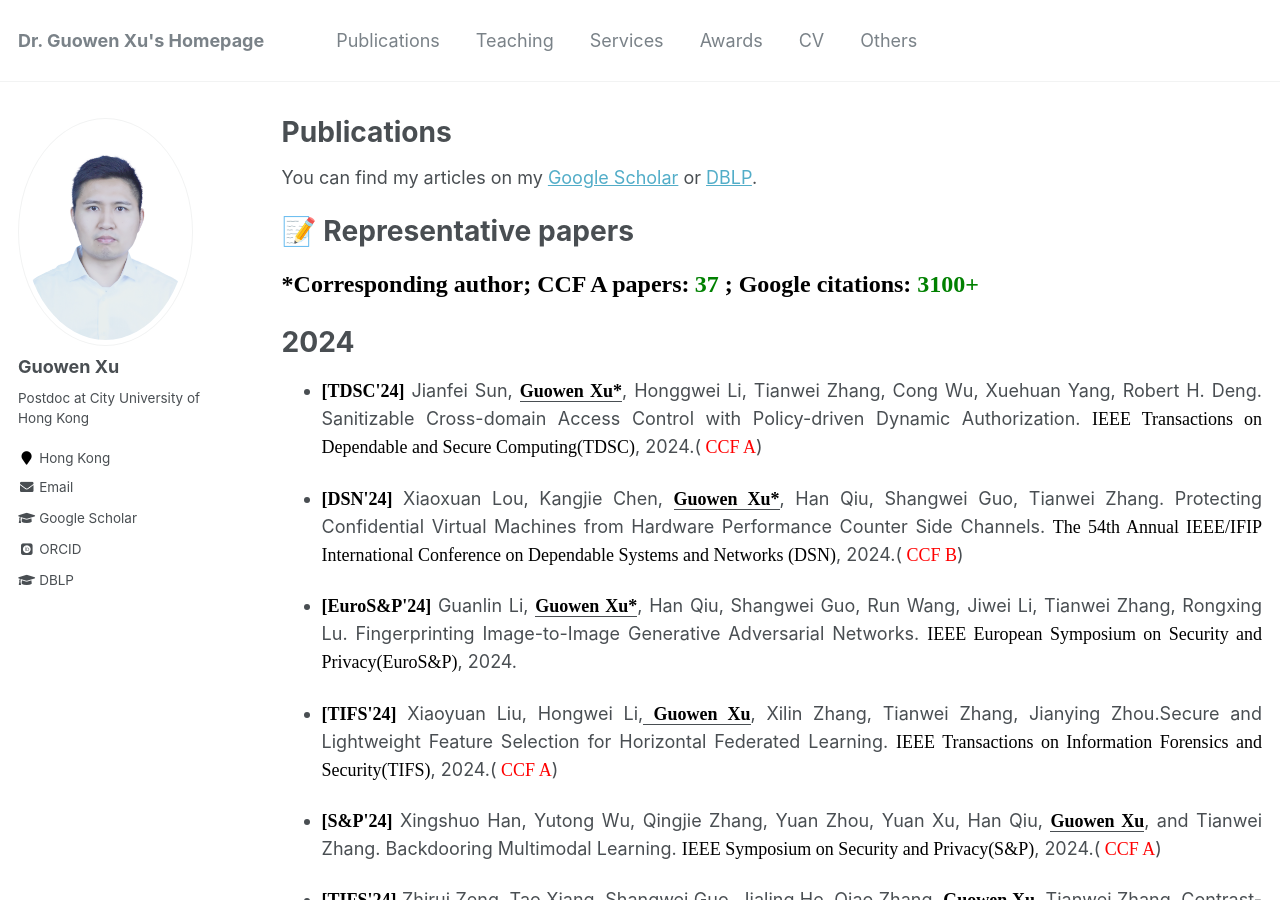
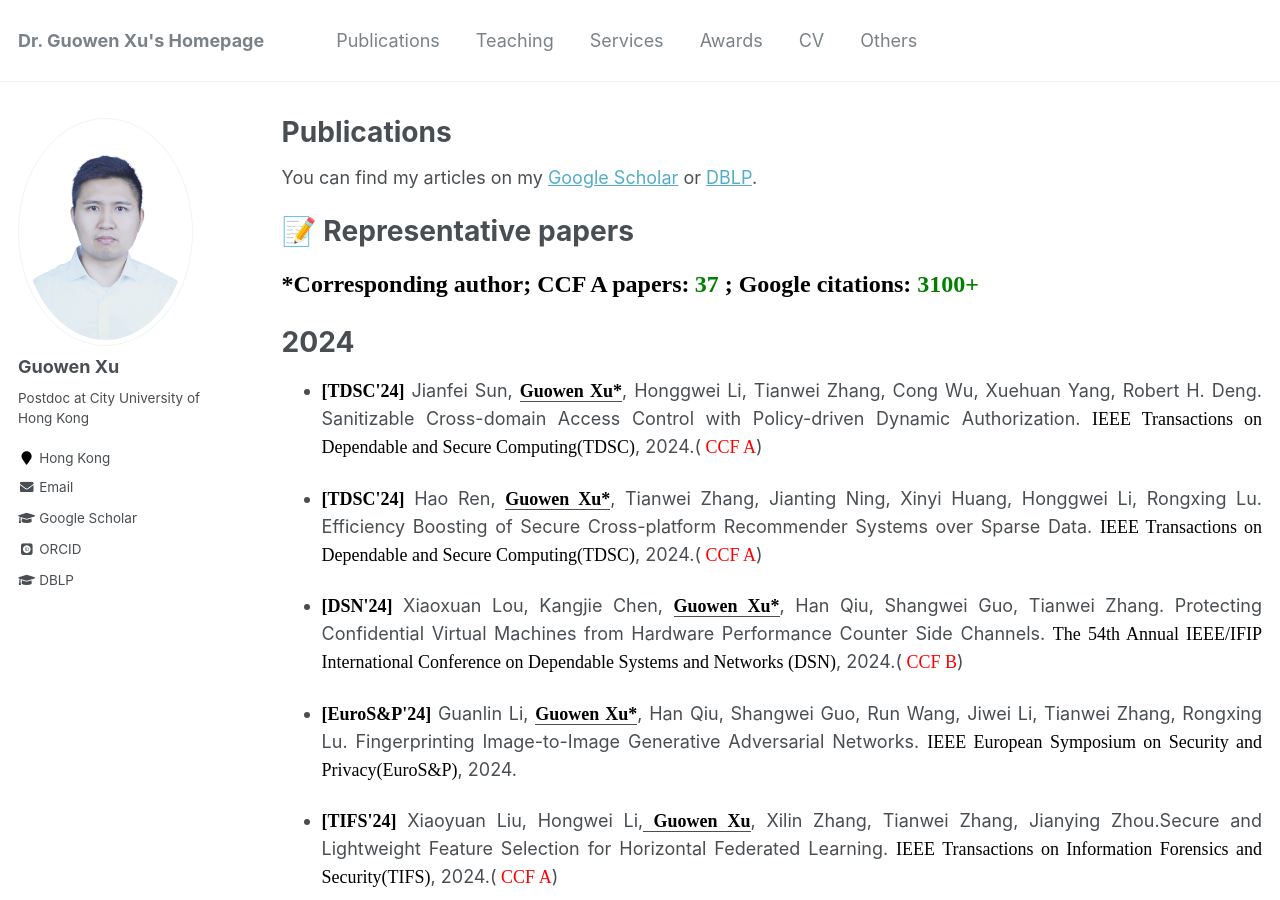
Before and after one commit to Guowen-xu/guowen-xu.github.io, a Jekyll site: the page built from _pages/publications.md, in a window 1280 px wide and 900 px high. Built offline with Jekyll 4.4.1, drawn with Linux system fonts in a browser that asks for light colours; some web fonts are replaced.

Commit message:
Update publications.md

```diff
--- a/_pages/publications.md
+++ b/_pages/publications.md
@@ -14,6 +14,8 @@ You can find my articles on my [Google Scholar](https://scholar.google.com.hk/ci
 
 # 2024
 * <p align="justify"> <b><font face="Times New Roman" color=black size=4> [TDSC'24]</font></b> Jianfei Sun, <u><b><font face="Times New Roman" color=black size=4> Guowen Xu*</font></b></u>, Honggwei Li, Tianwei Zhang, Cong Wu,  Xuehuan Yang,  Robert H. Deng. Sanitizable Cross-domain Access Control with Policy-driven Dynamic Authorization. <font face="Times New Roman" color=black size=4> IEEE Transactions on Dependable and Secure Computing(TDSC)</font>, 2024.(<font face="Times New Roman" color=red size=4> CCF A</font>)
+
+* <p align="justify"> <b><font face="Times New Roman" color=black size=4> [TDSC'24]</font></b> Hao Ren, <u><b><font face="Times New Roman" color=black size=4> Guowen Xu*</font></b></u>, Tianwei Zhang, Jianting Ning, Xinyi Huang, Honggwei Li, Rongxing Lu. Efficiency Boosting of Secure Cross-platform Recommender Systems over Sparse Data. <font face="Times New Roman" color=black size=4> IEEE Transactions on Dependable and Secure Computing(TDSC)</font>, 2024.(<font face="Times New Roman" color=red size=4> CCF A</font>)
 
 * <p align="justify"> <b><font face="Times New Roman" color=black size=4> [DSN'24]</font></b> Xiaoxuan Lou, Kangjie Chen, <u><b><font face="Times New Roman" color=black size=4> Guowen Xu*</font></b></u>, Han Qiu, Shangwei Guo, Tianwei Zhang. Protecting Confidential Virtual Machines from Hardware Performance Counter Side Channels.  <font face="Times New Roman" color=black size=4> The 54th Annual IEEE/IFIP International Conference on Dependable Systems and Networks (DSN)</font>, 2024.(<font face="Times New Roman" color=red size=4> CCF B</font>)
 
```
